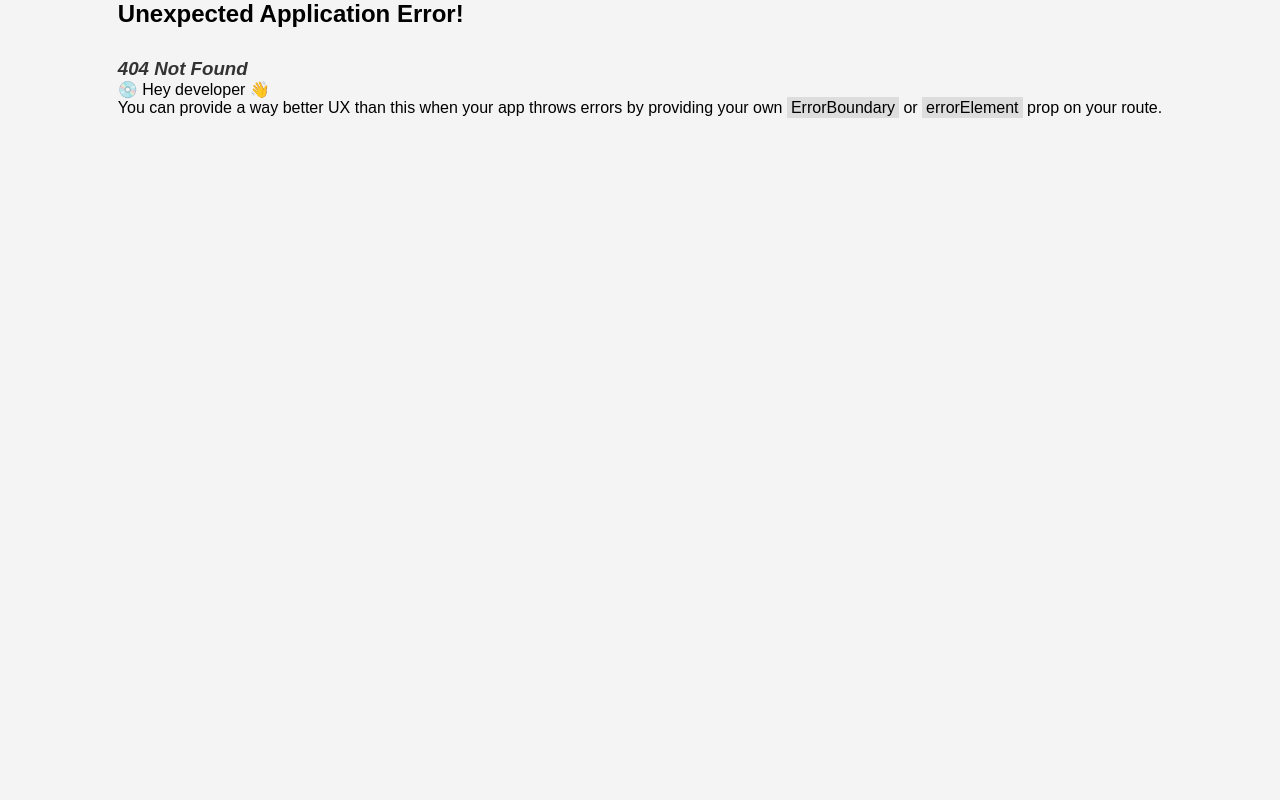
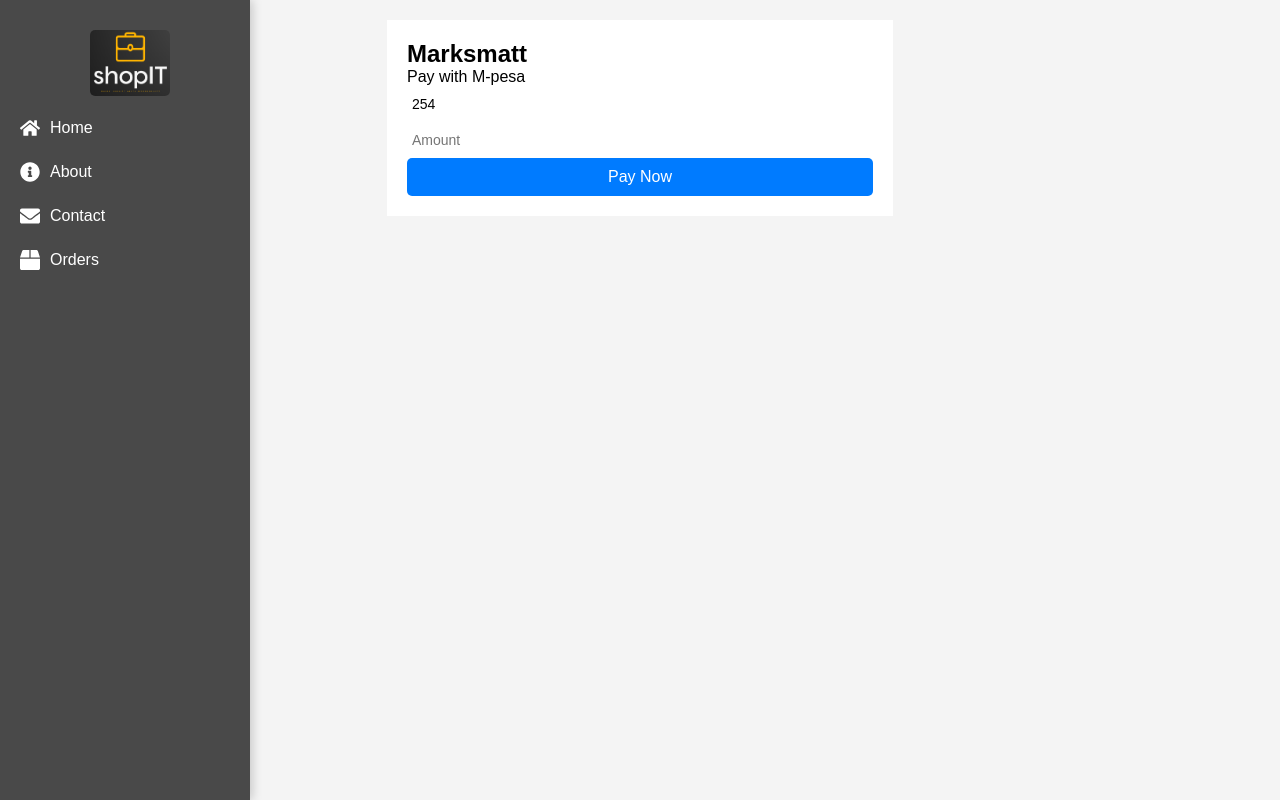
Before and after one commit to Wambuiracheal/shopIT-fullstack-ecommerce, a React (Vite) app in the folder shopIT-Frontend/: page /mpesa in a window 1280 px wide. Before the commit this address had no page. Built offline with nearby package versions, Linux system fonts and the light colour scheme.

Commit message:
work on mpesa

```diff
--- a/shopIT-Frontend/package.json
+++ b/shopIT-Frontend/package.json
@@ -22,6 +22,7 @@
     "react-icons": "^5.5.0",
     "react-redux": "^9.2.0",
     "react-router-dom": "^7.2.0",
+    "redux-persist": "^6.0.0",
     "vite": "^6.2.1"
   },
   "devDependencies": {
--- a/shopIT-Frontend/src/components/Checkout.jsx
+++ b/shopIT-Frontend/src/components/Checkout.jsx
@@ -1,11 +1,16 @@
+import { useLocation, useNavigate } from "react-router-dom";
 import { useState } from "react";
-import { useNavigate } from "react-router-dom";
-import { useSelector } from "react-redux";
 
 const Checkout = () => {
+  const location = useLocation();
   const navigate = useNavigate();
-  const cartItems = useSelector((state) => state.cart.items);
-  const totalPrice = cartItems.reduce((total, item) => total + item.price * item.quantity, 0);
+  // Retrieve cart items from route state (if coming from another page)
+  const cartItems = location.state?.cart || [];
+
+  const totalPrice = cartItems.reduce(
+    (total, item) => total + item.price * (item.quantity || 1),
+    0
+  );
 
   const [formData, setFormData] = useState({
     fullName: "",
@@ -14,7 +19,7 @@ const Checkout = () => {
     city: "",
     zip: "",
     country: "",
-    paymentMethod: "creditCard",
+    paymentMethod: "creditCard", // Change to "mpesa" if M-Pesa should be default
   });
 
   const [showReview, setShowReview] = useState(false);
@@ -23,6 +28,7 @@ const Checkout = () => {
     setFormData({ ...formData, [e.target.name]: e.target.value });
   };
 
+  // This function handles order confirmation for non-M-Pesa payments.
   const handleSubmit = async (e) => {
     e.preventDefault();
 
@@ -33,7 +39,7 @@ const Checkout = () => {
     };
 
     try {
-      const response = await fetch("", {
+      const response = await fetch("http://127.0.0.1:5000/mpesa/pay", {
         method: "POST",
         headers: { "Content-Type": "application/json" },
         body: JSON.stringify(orderData),
@@ -49,6 +55,17 @@ const Checkout = () => {
     }
   };
 
+  // This function navigates to the M-Pesa payment dashboard.
+  const handleProceedToPayment = () => {
+    const orderData = {
+      ...formData,
+      items: cartItems,
+      totalAmount: totalPrice,
+    };
+    // Pass orderData as state to the mpesa dashboard
+    navigate("/mpesa", { state: { orderData } });
+  };
+
   return (
     <div className="checkout-container">
       <h2>Checkout</h2>
@@ -57,21 +74,62 @@ const Checkout = () => {
         <h3>Order Summary</h3>
         {cartItems.map((item) => (
           <p key={item.id}>
-            {item.title} - ${item.price} x {item.quantity}
+            {item.name} - ${item.price} x {item.quantity || 1}
           </p>
         ))}
-        <p><strong>Total Price:</strong> ${totalPrice.toFixed(2)}</p>
+        <p>
+          <strong>Total Price:</strong> ${totalPrice.toFixed(2)}
+        </p>
       </div>
 
       {!showReview ? (
         <form onSubmit={(e) => { e.preventDefault(); setShowReview(true); }}>
-          <input type="text" name="fullName" placeholder="Full Name" value={formData.fullName} onChange={handleChange} required />
-          <input type="email" name="email" placeholder="Email" value={formData.email} onChange={handleChange} required />
-          <input type="text" name="address" placeholder="Address" value={formData.address} onChange={handleChange} required />
-          <input type="text" name="city" placeholder="City" value={formData.city} onChange={handleChange} required />
-          <input type="text" name="zip" placeholder="Zip Code" value={formData.zip} onChange={handleChange} required />
+          <input
+            type="text"
+            name="fullName"
+            placeholder="Full Name"
+            value={formData.fullName}
+            onChange={handleChange}
+            required
+          />
+          <input
+            type="email"
+            name="email"
+            placeholder="Email"
+            value={formData.email}
+            onChange={handleChange}
+            required
+          />
+          <input
+            type="text"
+            name="address"
+            placeholder="Address"
+            value={formData.address}
+            onChange={handleChange}
+            required
+          />
+          <input
+            type="text"
+            name="city"
+            placeholder="City"
+            value={formData.city}
+            onChange={handleChange}
+            required
+          />
+          <input
+            type="text"
+            name="zip"
+            placeholder="Zip Code"
+            value={formData.zip}
+            onChange={handleChange}
+            required
+          />
 
-          <select name="paymentMethod" value={formData.paymentMethod} onChange={handleChange}>
+          <select
+            name="paymentMethod"
+            value={formData.paymentMethod}
+            onChange={handleChange}
+          >
             <option value="creditCard">Credit Card</option>
             <option value="paypal">PayPal</option>
             <option value="mpesa">M-Pesa</option>
@@ -83,10 +141,20 @@ const Checkout = () => {
         <div className="order-review">
           <h3>Review Your Order</h3>
           <p><strong>Name:</strong> {formData.fullName}</p>
-          <p><strong>Shipping Address:</strong> {formData.address}, {formData.city}</p>
+          <p>
+            <strong>Shipping Address:</strong> {formData.address}, {formData.city}
+          </p>
           <p><strong>Payment Method:</strong> {formData.paymentMethod}</p>
-          <p><strong>Total Price:</strong> ${totalPrice.toFixed(2)}</p>
-          <button onClick={handleSubmit}>Confirm Order</button>
+          <p>
+            <strong>Total Price:</strong> ${totalPrice.toFixed(2)}
+          </p>
+          {formData.paymentMethod === "mpesa" ? (
+            <button onClick={handleProceedToPayment}>
+              Proceed to Payment
+            </button>
+          ) : (
+            <button onClick={handleSubmit}>Confirm Order</button>
+          )}
           <button onClick={() => setShowReview(false)}>Edit Details</button>
         </div>
       )}
--- a/shopIT-Frontend/src/components/Mpesa.jsx
+++ b/shopIT-Frontend/src/components/Mpesa.jsx
@@ -0,0 +1,97 @@
+import React, { useState } from "react";
+import axios from "axios";
+import { useLocation } from "react-router-dom";
+
+function MpesaPayment() {
+  const location = useLocation();
+  const orderData = location.state?.orderData;
+  // Set initialAmount to the totalAmount from orderData or fallback to an empty string
+  const initialAmount = orderData ? orderData.totalAmount : "";
+
+  const [phone, setPhone] = useState("254");
+  const [amount] = useState(initialAmount); // No setter since it's not meant to be edited
+  const [loading, setLoading] = useState(false);
+
+  // Handle phone number input with validation
+  const handlePhoneChange = (e) => {
+    let input = e.target.value;
+    // Ensure "254" is always there and restrict to 9 more digits
+    if (!input.startsWith("254")) {
+      input = "254";
+    } else if (input.length > 12) {
+      input = input.slice(0, 12); // Max length 12 (254 + 9 digits)
+    }
+    setPhone(input);
+  };
+
+  const handlePay = (e) => {
+    e.preventDefault();
+
+    if (!phone || phone.length !== 12 || !amount) {
+      alert("Please enter a valid phone number and amount.");
+      return;
+    }
+
+    setLoading(true);
+
+    axios
+      .post(
+        "http://127.0.0.1:5000/mpesa/pay",
+        { phone_number: phone, amount: amount },
+        { headers: { "Content-Type": "application/json", Accept: "application/json" } }
+      )
+      .then((response) => {
+        console.log("Payment Response:", response.data);
+        alert("Payment successful! Check your phone for confirmation.");
+      })
+      .catch((error) => {
+        console.error("Payment Error:", error);
+        if (error.response) {
+          alert(`Error: ${error.response.data.error || "Payment failed!"}`);
+        } else {
+          alert("Payment failed! Please try again.");
+        }
+      })
+      .finally(() => {
+        setLoading(false);
+      });
+  };
+
+  return (
+    <div className="container">
+      <h2 className="title">Marksmatt</h2>
+      <p className="subtitle">
+        Pay with <span className="mpesa-text">M<span className="hyphen">-</span>pesa</span>
+      </p>
+
+      <form className="payment-form" onSubmit={handlePay}>
+        {/* Phone Number Input */}
+        <input
+          type="text"
+          value={phone}
+          onChange={handlePhoneChange}
+          className="input-field"
+          placeholder="2547XXXXXXXX"
+          required
+        />
+
+        {/* Amount Input - prefilled and disabled */}
+        <input
+          type="number"
+          value={amount}
+          className="input-field"
+          placeholder="Amount"
+          disabled
+          required
+        />
+
+        {/* Pay Button */}
+        <button type="submit" className="pay-button" disabled={loading}>
+          {loading ? "Processing..." : "Pay Now"}
+        </button>
+      </form>
+    </div>
+  );
+}
+
+export default MpesaPayment;
--- a/shopIT-Frontend/src/features/cartSlice.js
+++ b/shopIT-Frontend/src/features/cartSlice.js
@@ -9,7 +9,14 @@ const cartSlice = createSlice({
   initialState,
   reducers: {
     addToCart: (state, action) => {
-      state.items.push(action.payload);
+      const item = action.payload;
+      const existingItem = state.items.find((i) => i.id === item.id);
+
+      if (existingItem) {
+        existingItem.quantity += 1;
+      } else {
+        state.items.push({ ...item, quantity: 1 });
+      }
     },
     removeFromCart: (state, action) => {
       state.items = state.items.filter((item) => item.id !== action.payload);
--- a/shopIT-Frontend/src/main.jsx
+++ b/shopIT-Frontend/src/main.jsx
@@ -20,6 +20,7 @@ import BuyerDashboard from './pages/BuyerDashboard'
 import Buyerspage from './pages/Buyerspage.jsx'
 import Productspage from './pages/Productspage'
 import ForgotPassword from './pages/Forgotpassword'
+import Mpesa from './components/Mpesa'
 
 const route = createBrowserRouter([
   {
@@ -85,6 +86,10 @@ const route = createBrowserRouter([
       {
         path: '/forgot-password',
         element: <ForgotPassword />
+      },
+      {
+        path: '/mpesa',
+        element: <Mpesa />
       }
     ],
   },
--- a/shopIT-Frontend/src/pages/BuyerDashboard.jsx
+++ b/shopIT-Frontend/src/pages/BuyerDashboard.jsx
@@ -1,10 +1,12 @@
 import React, { useState, useEffect } from "react";
+import { useNavigate } from "react-router"
 import { FaShoppingCart, FaUserCircle } from "react-icons/fa";
 
 const url = "http://127.0.0.1:5000/products";
 const userUrl = "http://127.0.0.1:5000/buyer"; // API endpoint to fetch logged-in buyer
 
 function Buyers() {
+  const navigate = useNavigate([])
   const [products, setProducts] = useState([]);
   const [cart, setCart] = useState([]);
   const [buyer, setBuyer] = useState(null);
@@ -35,7 +37,8 @@ function Buyers() {
   // Handle order placement
   function placeOrder() {
     alert("Order placed successfully! Proceed to payment.");
-    setCart([]); // Clear cart after order
+    navigate("/checkout", { state: { cart } });
+    // setCart([]); // Clear cart after order
   }
 
   // Handle logout
--- a/shopIT-Frontend/src/store.js
+++ b/shopIT-Frontend/src/store.js
@@ -1,10 +1,22 @@
+// store.js
 import { configureStore } from "@reduxjs/toolkit";
+import { persistStore, persistReducer } from "redux-persist";
+import storage from "redux-persist/lib/storage"; // uses localStorage
 import cartReducer from "./features/cartSlice";
+
+const persistConfig = {
+  key: "cart",
+  storage,
+};
+
+const persistedCartReducer = persistReducer(persistConfig, cartReducer);
 
 const store = configureStore({
   reducer: {
-    cart: cartReducer,
+    cart: persistedCartReducer,
+    // add other reducers here if needed
   },
 });
 
+export const persistor = persistStore(store);
 export default store;
```
Also changed, not shown: 1 other file (tests, documents, lock files or other folders). Lines whose indentation alone changed are shown as unchanged.
